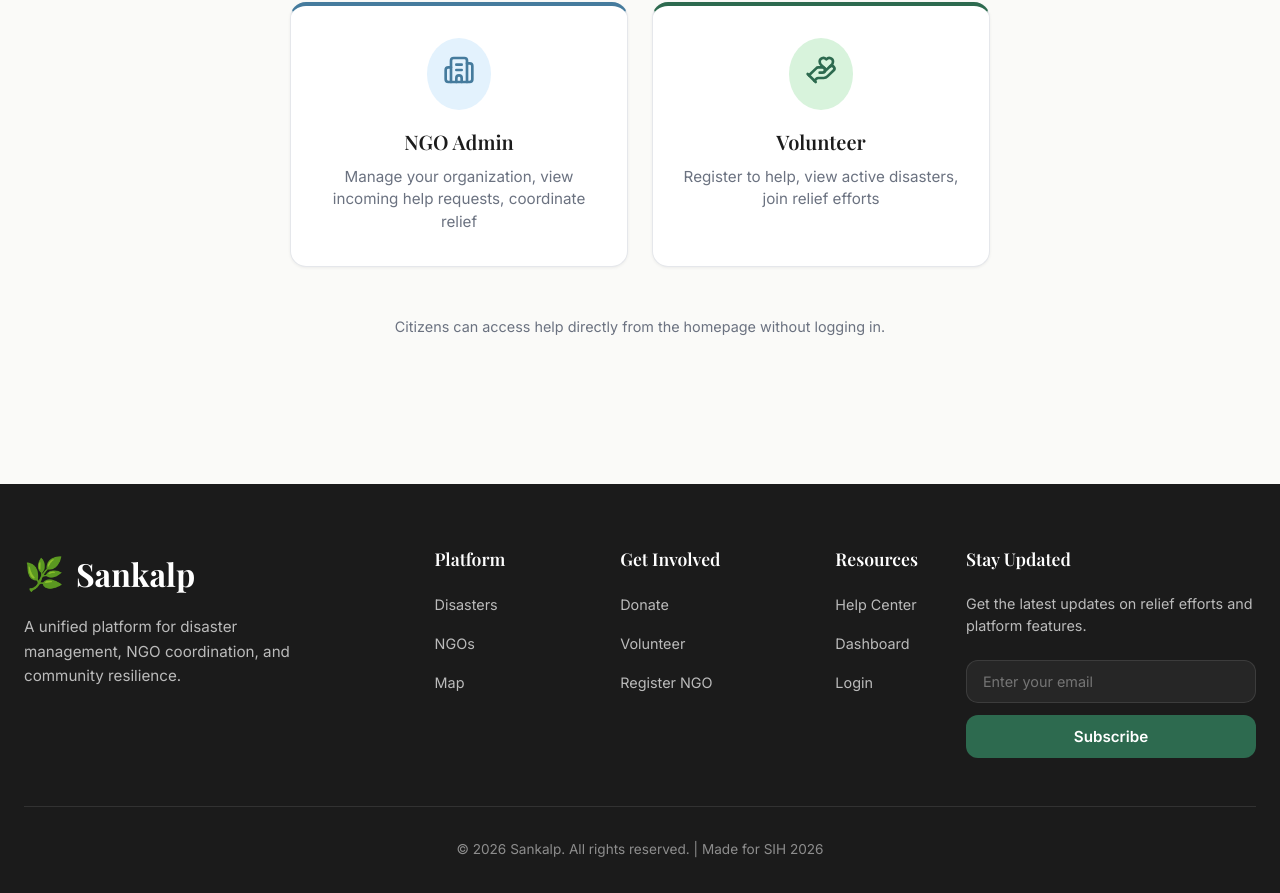
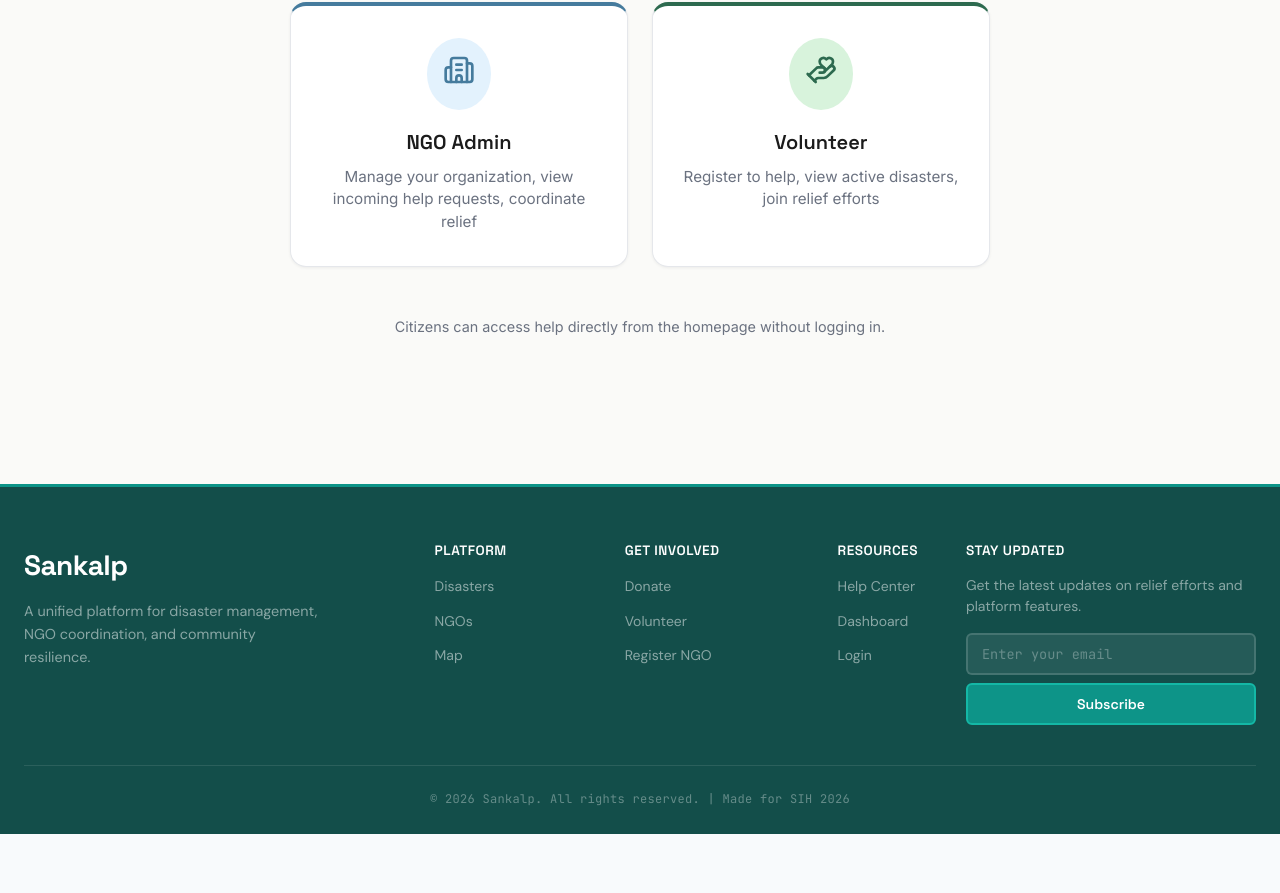
Before and after one commit to ShivenThakker/Sankalp, a Next.js app: page /login in a window 1280 px wide. Shown: the part 316-1209 px from the top of the page. After the commit the page ends 1150 px from the top, so only its background shows below. Built offline with nearby package versions, Linux system fonts and the light colour scheme.

Commit message:
style: new design system foundation - teal/amber palette, Space Grotesk + DM Sans + JetBrains Mono, hard offset shadows, sharp radii

```diff
--- a/src/app/globals.css
+++ b/src/app/globals.css
@@ -1,74 +1,78 @@
 /* ==========================================================================
-   Sankalp Global Design System & Stylesheet (Light Theme Redesign)
+   Sankalp Design System v2 — "Precision Relief"
+   Teal + Amber | Space Grotesk + DM Sans + JetBrains Mono
    ========================================================================== */
 
-@import url('https://fonts.googleapis.com/css2?family=Inter:wght@300;400;500;600;700&family=Playfair+Display:wght@400;600;700&display=swap');
+@import url('https://fonts.googleapis.com/css2?family=Space+Grotesk:wght@400;500;600;700&family=DM+Sans:wght@300;400;500;600;700&family=JetBrains+Mono:wght@400;500;600;700&display=swap');
 
 :root {
-  /* Primary - Earthy Green */
-  --color-primary-900: #1B4332;
-  --color-primary-800: #2D6A4F;
-  --color-primary-700: #2D6A4F;
-  --color-primary-600: #40916C;
-  --color-primary-500: #52B788;
-  --color-primary-400: #74C69D;
-  --color-primary-300: #95D5B2;
-  --color-primary-200: #B7E4C7;
-  --color-primary-100: #D8F3DC;
-  --color-primary-50:  #F0FFF4;
+  /* Primary — Teal */
+  --color-primary-900: #134E4A;
+  --color-primary-800: #115E59;
+  --color-primary-700: #0F766E;
+  --color-primary-600: #0D9488;
+  --color-primary-500: #14B8A6;
+  --color-primary-400: #2DD4BF;
+  --color-primary-300: #5EEAD4;
+  --color-primary-200: #99F6E4;
+  --color-primary-100: #CCFBF1;
+  --color-primary-50:  #F0FDFA;
 
-  /* Accent - Warm Orange */
-  --color-accent: #E76F51;
-  --color-accent-light: #F4A261;
-  --color-accent-bg: #FFF3E0;
+  /* Accent — Warm Amber */
+  --color-accent: #F59E0B;
+  --color-accent-deep: #D97706;
+  --color-accent-light: #FEF3C7;
+  --color-accent-bg: #FFFBEB;
 
-  /* Danger - Red */
-  --color-danger: #D62828;
-  --color-danger-soft: #EF476F;
-  --color-danger-bg: #FFCCD5;
-  --color-danger-border: rgba(214, 40, 40, 0.2);
+  /* Danger — Red */
+  --color-danger: #DC2626;
+  --color-danger-soft: #F87171;
+  --color-danger-bg: #FEE2E2;
+  --color-danger-border: rgba(220, 38, 38, 0.2);
 
-  /* Trust - Blue */
-  --color-trust: #457B9D;
-  --color-trust-light: #A8DADC;
-  --color-trust-bg: #E3F2FD;
+  /* Info — Blue */
+  --color-info: #2563EB;
+  --color-info-light: #93C5FD;
+  --color-info-bg: #EFF6FF;
 
-  /* Warning */
-  --color-warning: #F59E0B;
-  --color-warning-bg: rgba(245, 158, 11, 0.1);
-  --color-warning-border: rgba(245, 158, 11, 0.25);
+  /* Warning — Orange */
+  --color-warning: #EA580C;
+  --color-warning-bg: #FFF7ED;
+  --color-warning-border: rgba(234, 88, 12, 0.25);
 
-  /* Success */
-  --color-success: #10B981;
-  --color-success-bg: rgba(16, 185, 129, 0.1);
-  --color-success-border: rgba(16, 185, 129, 0.25);
+  /* Success — Emerald */
+  --color-success: #059669;
+  --color-success-bg: #ECFDF5;
+  --color-success-border: rgba(5, 150, 105, 0.25);
 
   /* Neutrals */
-  --bg-page: #FAFAF8;
+  --bg-page: #F8FAFC;
   --bg-card: #FFFFFF;
-  --bg-subtle: #F3F4F6;
-  --text-heading: #1B1B1B;
-  --text-body: #374151;
-  --text-muted: #6B7280;
-  --border-color: #E5E7EB;
-  --border-light: #F3F4F6;
+  --bg-subtle: #F1F5F9;
+  --text-heading: #0F172A;
+  --text-body: #334155;
+  --text-muted: #64748B;
+  --border-color: #E2E8F0;
+  --border-emphasis: #CBD5E1;
 
-  /* Shadows */
-  --shadow-sm: 0 1px 3px rgba(0,0,0,0.06);
-  --shadow-md: 0 4px 12px rgba(0,0,0,0.06);
-  --shadow-lg: 0 8px 25px rgba(0,0,0,0.08);
-  --shadow-xl: 0 20px 50px rgba(0,0,0,0.1);
+  /* Hard Offset Shadows */
+  --shadow-sm: 2px 2px 0px #E2E8F0;
+  --shadow-md: 3px 3px 0px #CBD5E1;
+  --shadow-lg: 4px 4px 0px #CBD5E1;
+  --shadow-primary: 4px 4px 0px #0F766E;
+  --shadow-accent: 4px 4px 0px #D97706;
 
-  /* Radii */
-  --radius-sm: 8px;
-  --radius-md: 12px;
-  --radius-lg: 16px;
-  --radius-xl: 24px;
+  /* Radii — Sharp */
+  --radius-sm: 4px;
+  --radius-md: 6px;
+  --radius-lg: 8px;
+  --radius-xl: 12px;
   --radius-full: 100px;
 
   /* Typography */
-  --font-heading: 'Playfair Display', Georgia, serif;
-  --font-body: 'Inter', -apple-system, sans-serif;
+  --font-heading: 'Space Grotesk', system-ui, sans-serif;
+  --font-body: 'DM Sans', -apple-system, sans-serif;
+  --font-mono: 'JetBrains Mono', 'Fira Code', monospace;
 
   /* Disaster Severity Scale */
   --severity-low: var(--color-success);
@@ -81,7 +85,7 @@
 
   --severity-high: var(--color-accent);
   --severity-high-bg: var(--color-accent-bg);
-  --severity-high-border: rgba(231, 111, 81, 0.25);
+  --severity-high-border: rgba(245, 158, 11, 0.25);
 
   --severity-critical: var(--color-danger);
   --severity-critical-bg: var(--color-danger-bg);
@@ -111,12 +115,17 @@ h1, h2, h3, h4, h5, h6 {
   font-family: var(--font-heading);
   color: var(--text-heading);
   line-height: 1.2;
+  font-weight: 700;
 }
 
 a {
-  color: var(--color-primary-800);
+  color: var(--color-primary-700);
   text-decoration: none;
   transition: color 0.2s ease;
+}
+
+a:hover {
+  color: var(--color-primary-600);
 }
 
 img {
@@ -142,10 +151,10 @@ img {
   .container { padding-left: 32px; padding-right: 32px; }
 }
 
-/* Light Theme Card */
+/* Card System — Hard Offset Shadows */
 .card {
   background: var(--bg-card);
-  border: 1px solid var(--border-color);
+  border: 2px solid var(--border-color);
   border-radius: var(--radius-lg);
   box-shadow: var(--shadow-sm);
   padding: 24px;
@@ -154,10 +163,10 @@ img {
 
 .card:hover {
   box-shadow: var(--shadow-lg);
-  transform: translateY(-2px);
+  transform: translate(-2px, -2px);
 }
 
-/* Button System */
+/* Button System — Sharp, Hard Shadows */
 .btn {
   display: inline-flex;
   align-items: center;
@@ -165,65 +174,102 @@ img {
   gap: 8px;
   padding: 10px 20px;
   border-radius: var(--radius-md);
-  font-family: var(--font-body);
+  font-family: var(--font-heading);
   font-weight: 600;
   font-size: 0.95rem;
   border: 2px solid transparent;
   cursor: pointer;
-  transition: all 0.2s ease;
+  transition: all 0.15s ease;
   text-decoration: none;
+  letter-spacing: -0.01em;
 }
 
 .btn-primary {
-  background: var(--color-primary-800);
+  background: var(--color-primary-700);
   color: #FFFFFF;
+  border-color: var(--color-primary-800);
+  box-shadow: var(--shadow-primary);
 }
 
 .btn-primary:hover {
-  background: var(--color-primary-900);
+  background: var(--color-primary-800);
   color: #FFFFFF;
+  transform: translate(-1px, -1px);
+  box-shadow: 5px 5px 0px var(--color-primary-900);
 }
 
 .btn-secondary {
   background: transparent;
-  border-color: var(--color-primary-800);
-  color: var(--color-primary-800);
+  border-color: var(--color-primary-700);
+  color: var(--color-primary-700);
+  box-shadow: var(--shadow-sm);
 }
 
 .btn-secondary:hover {
   background: var(--color-primary-50);
+  transform: translate(-1px, -1px);
+  box-shadow: var(--shadow-md);
+}
+
+.btn-accent {
+  background: var(--color-accent);
+  color: #FFFFFF;
+  border-color: var(--color-accent-deep);
+  box-shadow: var(--shadow-accent);
+}
+
+.btn-accent:hover {
+  background: var(--color-accent-deep);
+  color: #FFFFFF;
+  transform: translate(-1px, -1px);
 }
 
 .btn-danger {
   background: var(--color-danger);
   color: #FFFFFF;
+  border-color: #B91C1C;
+  box-shadow: 4px 4px 0px #991B1B;
 }
 
 .btn-danger:hover {
   background: #B91C1C;
   color: #FFFFFF;
+  transform: translate(-1px, -1px);
+}
+
+.btn-outline {
+  background: transparent;
+  border-color: var(--border-emphasis);
+  color: var(--text-body);
+}
+
+.btn-outline:hover {
+  background: var(--bg-subtle);
+  border-color: var(--text-muted);
 }
 
 .btn-sm {
-  padding: 6px 16px;
-  font-size: 0.875rem;
+  padding: 6px 14px;
+  font-size: 0.85rem;
 }
 
 .btn-lg {
   padding: 14px 28px;
-  font-size: 1.1rem;
+  font-size: 1.05rem;
 }
 
-/* Badge System */
+/* Badge System — Sharp, Not Pills */
 .badge {
   display: inline-flex;
-  padding: 6px 16px;
+  padding: 4px 10px;
   background: var(--color-primary-100);
   color: var(--color-primary-800);
-  border-radius: var(--radius-full);
+  border: 1px solid var(--color-primary-200);
+  border-radius: var(--radius-sm);
+  font-family: var(--font-mono);
   font-size: 0.75rem;
   font-weight: 600;
-  letter-spacing: 1px;
+  letter-spacing: 0.5px;
   text-transform: uppercase;
   align-items: center;
   gap: 6px;
@@ -253,6 +299,11 @@ img {
   border: 1px solid var(--severity-critical-border);
 }
 
+/* Monospace Data Display */
+.mono {
+  font-family: var(--font-mono);
+}
+
 /* Scrollbar */
 ::-webkit-scrollbar {
   width: 8px;
@@ -264,8 +315,8 @@ img {
 }
 
 ::-webkit-scrollbar-thumb {
-  background: var(--border-color);
-  border-radius: var(--radius-full);
+  background: var(--border-emphasis);
+  border-radius: var(--radius-sm);
 }
 
 ::-webkit-scrollbar-thumb:hover {
--- a/src/components/layout/Footer.jsx
+++ b/src/components/layout/Footer.jsx
@@ -11,7 +11,7 @@ export default function Footer() {
         <div className={styles.topSection}>
           <div className={styles.brandSection}>
             <Link href="/" className={styles.logo}>
-              🌿 <span className={styles.brandText}>Sankalp</span>
+              <span className={styles.brandText}>Sankalp</span>
             </Link>
             <p className={styles.brandDesc}>
               A unified platform for disaster management, NGO coordination, and community resilience.
--- a/src/components/layout/Footer.module.css
+++ b/src/components/layout/Footer.module.css
@@ -1,9 +1,10 @@
 .footer {
-  background: #1B1B1B;
+  background: var(--color-primary-900);
   color: rgba(255, 255, 255, 0.7);
-  padding: 4rem 0 2rem;
+  padding: 3.5rem 0 1.5rem;
   margin-top: auto;
   font-family: var(--font-body);
+  border-top: 3px solid var(--color-primary-600);
 }
 
 .container {
@@ -16,22 +17,25 @@
   display: grid;
   grid-template-columns: 1.5fr 2fr 1.2fr;
   gap: 3rem;
-  margin-bottom: 3rem;
+  margin-bottom: 2.5rem;
 }
 
 .brandSection {
   display: flex;
   flex-direction: column;
-  gap: 1rem;
+  gap: 0.75rem;
 }
 
 .logo {
-  font-size: 2rem;
+  font-family: var(--font-heading);
+  font-size: 1.75rem;
   color: #FFFFFF;
   text-decoration: none;
   display: flex;
   align-items: center;
-  gap: 12px;
+  gap: 10px;
+  font-weight: 700;
+  letter-spacing: -0.02em;
 }
 
 .brandText {
@@ -40,9 +44,10 @@
 }
 
 .brandDesc {
-  font-size: 0.95rem;
+  font-size: 0.9rem;
   line-height: 1.6;
   max-width: 300px;
+  color: rgba(255, 255, 255, 0.5);
 }
 
 .linksSection {
@@ -54,99 +59,108 @@
 .linkColumn {
   display: flex;
   flex-direction: column;
-  gap: 1rem;
+  gap: 0.75rem;
 }
 
 .columnTitle {
   color: #FFFFFF;
   font-family: var(--font-heading);
-  font-size: 1.1rem;
+  font-size: 0.85rem;
   font-weight: 600;
-  margin-bottom: 0.5rem;
+  letter-spacing: 0.5px;
+  text-transform: uppercase;
+  margin-bottom: 0.25rem;
 }
 
 .link {
-  color: rgba(255, 255, 255, 0.7);
+  color: rgba(255, 255, 255, 0.5);
   text-decoration: none;
-  font-size: 0.9rem;
-  transition: color 0.2s ease;
+  font-size: 0.875rem;
+  transition: color 0.15s ease;
 }
 
 .link:hover {
-  color: var(--color-primary-400);
+  color: var(--color-primary-300);
 }
 
 .newsletterSection {
   display: flex;
   flex-direction: column;
-  gap: 1rem;
+  gap: 0.75rem;
 }
 
 .newsletterDesc {
-  font-size: 0.9rem;
+  font-size: 0.875rem;
   line-height: 1.5;
+  color: rgba(255, 255, 255, 0.5);
 }
 
 .newsletterForm {
   display: flex;
   flex-direction: column;
-  gap: 0.75rem;
-  margin-top: 0.5rem;
+  gap: 0.5rem;
+  margin-top: 0.25rem;
 }
 
 .emailInput {
-  background: rgba(255, 255, 255, 0.05);
-  border: 1px solid rgba(255, 255, 255, 0.1);
+  background: rgba(255, 255, 255, 0.08);
+  border: 2px solid rgba(255, 255, 255, 0.15);
   border-radius: var(--radius-md);
-  padding: 12px 16px;
+  padding: 10px 14px;
   color: #FFFFFF;
-  font-family: var(--font-body);
-  font-size: 0.9rem;
+  font-family: var(--font-mono);
+  font-size: 0.85rem;
   outline: none;
-  transition: border-color 0.2s ease;
+  transition: border-color 0.15s ease;
+}
+
+.emailInput::placeholder {
+  color: rgba(255, 255, 255, 0.3);
 }
 
 .emailInput:focus {
-  border-color: var(--color-primary-500);
+  border-color: var(--color-primary-400);
 }
 
 .subscribeBtn {
-  background: var(--color-primary-800);
+  background: var(--color-primary-600);
   color: #FFFFFF;
-  border: none;
+  border: 2px solid var(--color-primary-500);
   border-radius: var(--radius-md);
-  padding: 12px 24px;
-  font-family: var(--font-body);
+  padding: 10px 20px;
+  font-family: var(--font-heading);
   font-weight: 600;
-  font-size: 0.95rem;
+  font-size: 0.875rem;
   cursor: pointer;
-  transition: background 0.2s ease;
+  transition: all 0.15s ease;
 }
 
 .subscribeBtn:hover {
-  background: var(--color-primary-700);
+  background: var(--color-primary-500);
 }
 
 .bottomBar {
   border-top: 1px solid rgba(255, 255, 255, 0.1);
-  padding-top: 2rem;
+  padding-top: 1.5rem;
   text-align: center;
 }
 
 .copyright {
-  font-size: 0.85rem;
-  color: rgba(255, 255, 255, 0.5);
+  font-family: var(--font-mono);
+  font-size: 0.75rem;
+  color: rgba(255, 255, 255, 0.35);
+  letter-spacing: 0.3px;
 }
 
 @media (max-width: 1024px) {
   .topSection {
     grid-template-columns: 1fr;
-    gap: 3rem;
+    gap: 2.5rem;
   }
 
   .linksSection {
     justify-content: flex-start;
-    gap: 4rem;
+    gap: 3rem;
     flex-wrap: wrap;
   }
 
@@ -157,11 +171,11 @@
 
 @media (max-width: 768px) {
   .linksSection {
-    gap: 2.5rem;
+    gap: 2rem;
     flex-direction: column;
   }
 
   .footer {
-    padding: 3rem 0 1.5rem;
+    padding: 2.5rem 0 1.25rem;
   }
 }
```
Also changed, not shown: src/components/layout/Navbar.jsx (+12 -8 lines), src/components/layout/Navbar.module.css (+34 -31 lines).
